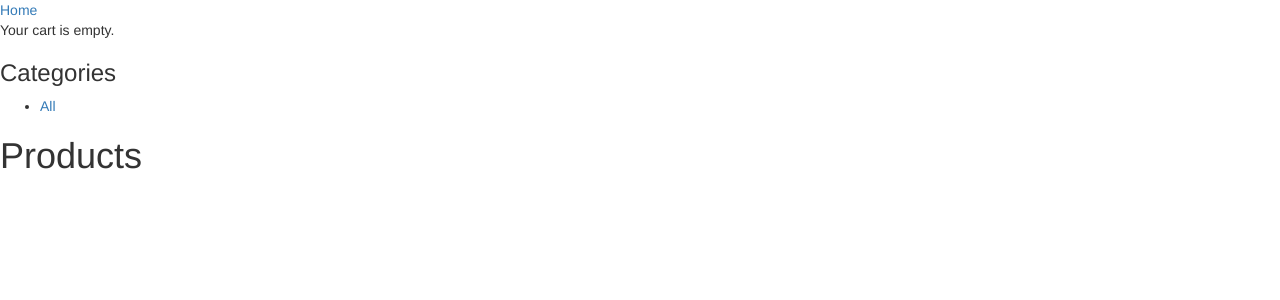
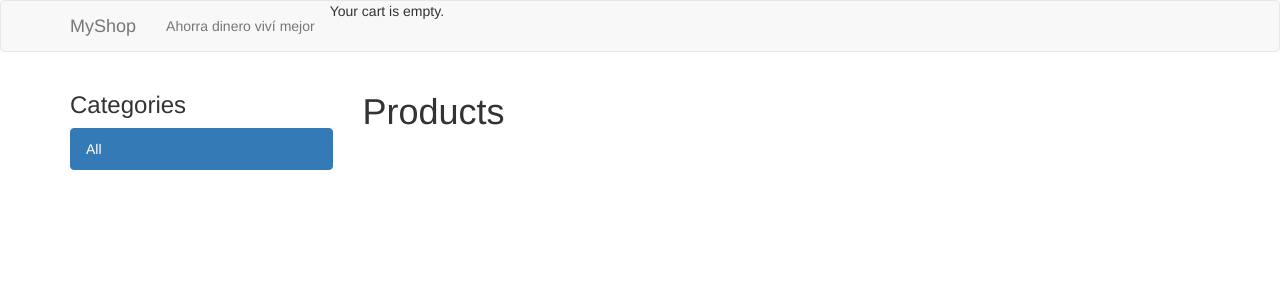
Before and after one commit to pabcha/django-online-shop, a Django app: page / in a window 1280 px wide. Shown: the top 300 px of the page. Run offline with Django 3.2, Linux system fonts and the light colour scheme; data that the repository does not hold is empty; parts of the project's set-up code (start-up, migrations or seed data) failed here and were passed over; some libraries are stand-ins or nearby versions.

Commit message:
Estilos para la aplicacion shop

```diff
--- a/shop/templates/shop/base.html
+++ b/shop/templates/shop/base.html
@@ -7,24 +7,36 @@
     <link rel="stylesheet" href="{% static 'css/bootstrap.min.css' %}">
   </head>
   <body>
-    <div class="">
-      <a href="{% url 'shop:product_list' %}">Home</a>
+    <nav class="navbar navbar-default">
+      <div class="container">
+        <div class="navbar-header">
+          <a class="navbar-brand" href="{% url 'shop:product_list' %}">
+            MyShop
+          </a>
         </div>
-    <header>
+        <p class="navbar-text">Ahorra dinero viví mejor</p>
+
         {% with total_items=cart|length %}
           {% if cart|length > 0 %}
-          Your cart:
+          <p class="navbar-text navbar-right">
+            <span style="font-size:16px" class="glyphicon glyphicon-shopping-cart"></span>
             <a href="{% url 'cart:cart_detail' %}">
               {{ total_items }} item{{ total_items|pluralize }},
               ${{ cart.get_total_price }}
             </a>
+          </p>
           {% else %}
             Your cart is empty.
           {% endif %}
         {% endwith %}
-    </header>
+      </div>
+    </nav>
+
+    <div class="container">
       {% block content %}
       {% endblock %}
+    </div>
+
 
     <script src="{% static 'js/jquery.min.js' %}" charset="utf-8"></script>
     <script src="{% static 'js/bootstrap.min.js' %}" charset="utf-8"></script>
--- a/shop/templates/shop/product/list.html
+++ b/shop/templates/shop/product/list.html
@@ -6,32 +6,41 @@
 {% endblock %}
 
 {% block content %}
-  <div class="">
+  <div class="row">
+      <div class="col-md-3">
         <h3>Categories</h3>
-      <ul>
-        <li {% if not category %}class="selected"{% endif %}>
-          <a href="{% url 'shop:product_list' %}">All</a>
-        </li>
+
+        <div class="list-group">
+          <a href="{% url 'shop:product_list' %}" class="list-group-item {% if not category %}active{% endif %}">
+            All
+          </a>
           {% for c in categories %}
-        <li {% if category.slug == c.slug %}class="selected"{% endif %}>
-          <a href="{{ c.get_absolute_url }}">{{ c.name }}</a>
-        </li>
+            <a href="{{ c.get_absolute_url }}" class="list-group-item {% if category.slug == c.slug %}active{% endif %}">
+              {{ c.name }}
+            </a>
           {% endfor %}
-      </ul>
         </div>
-  <div class="">
+      </div>
+
+      <div class="col-md-9">
         <h1>{% if category %}{{ category.name }}{% else %}Products{% endif %}</h1>
 
         {% for product in products %}
-      <div class="">
+          <div class="col-sm-6 col-md-4">
+            <div class="thumbnail">
               <a href="{{ product.get_absolute_url }}">
                 <img src="{% if product.image %}{{ product.image.url }}{% else %}{% static 'img/noimage.jpg' %}{% endif %}" />
               </a>
-        <a href="{{ product.get_absolute_url }}">
+              <div class="caption">
+                <a href="{{ product.get_absolute_url }}" style="display:block">
                   {{ product.name }}
                 </a>
-        ${{ product.price }}
+                <h3>${{ product.price }}</h3>
+              </div>
+            </div>
           </div>
         {% endfor %}
       </div>
+  </div>
+
 {% endblock %}
```
Also changed, not shown: shop/templates/shop/product/detail.html (+21 -7 lines). Lines whose indentation alone changed are shown as unchanged.
